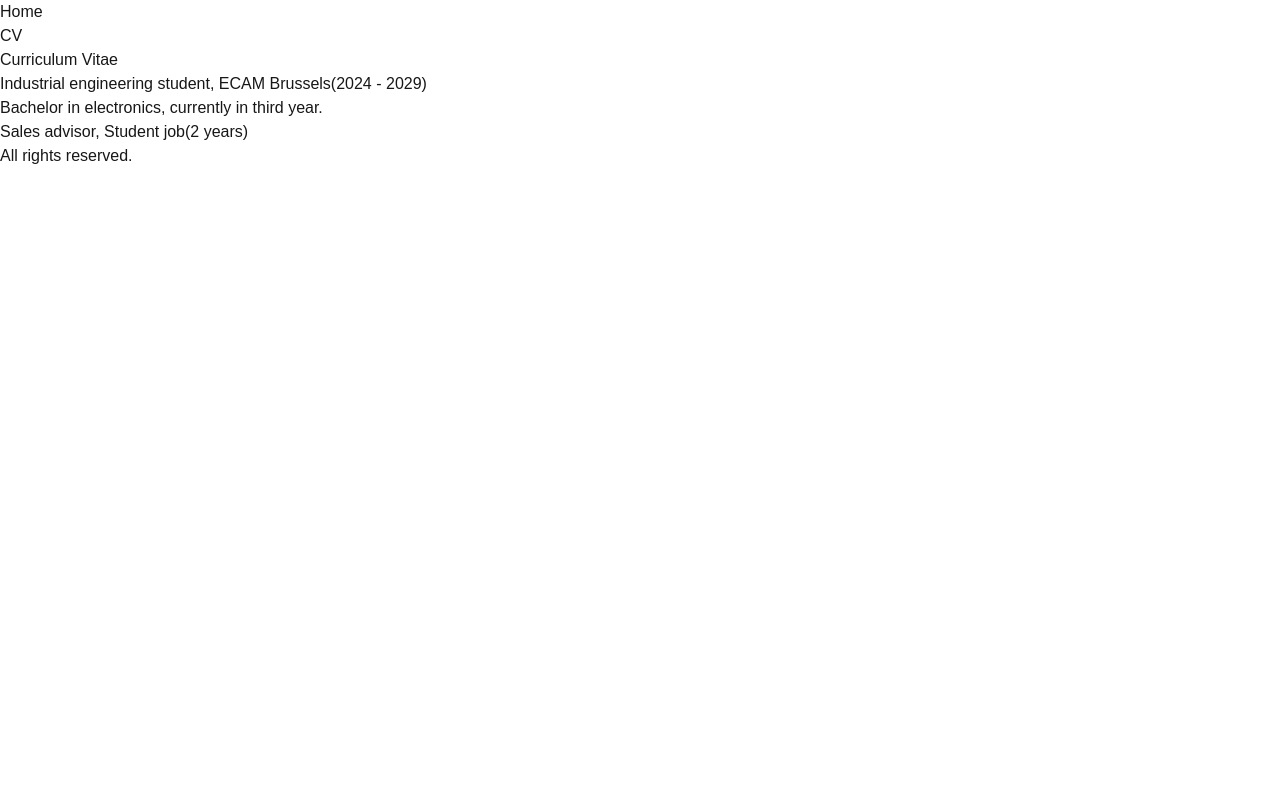
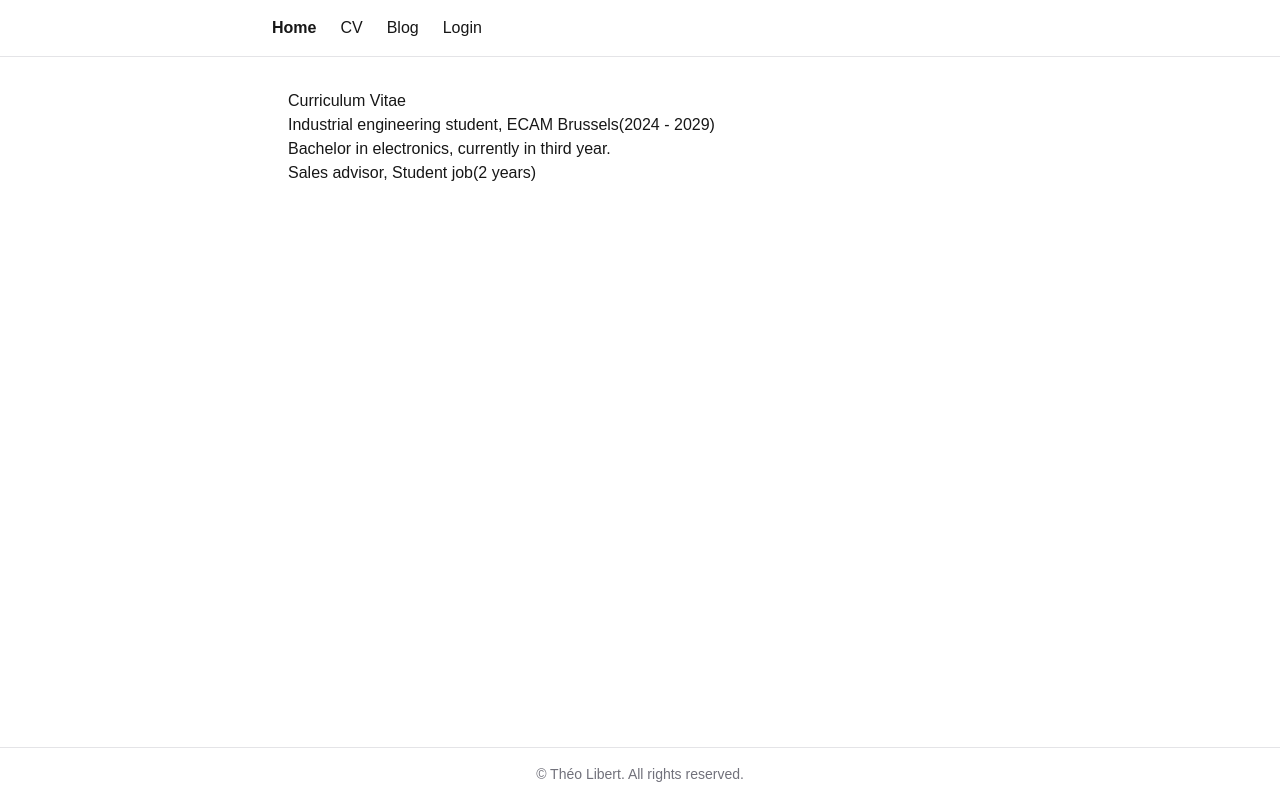
Before and after one commit to Theolibert-maker/site-perso, a Next.js app: page /cv in a window 1280 px wide. Built offline with nearby package versions, Linux system fonts and the light colour scheme.

Commit message:
Move navbar and footer into components

```diff
--- a/app/layout.tsx
+++ b/app/layout.tsx
@@ -1,8 +1,9 @@
 import type { Metadata } from "next";
 import { type ReactNode } from "react";
-import Link from "next/link";
 import { Geist, Geist_Mono } from "next/font/google";
 import "./globals.css";
+import Navbar from "@/components/Navbar";
+import Footer from "@/components/Footer";
 
 const geistSans = Geist({
   variable: "--font-geist-sans",
@@ -28,20 +29,11 @@ export default function RootLayout(props: LayoutProps) {
       className={`${geistSans.variable} ${geistMono.variable} h-full antialiased`}
     >
       <body className="min-h-full flex flex-col">
-        <nav>
-          <ul>
-            <li>
-              <Link href="/">Home</Link>
-            </li>
-            <li>
-              <Link href="/cv">CV</Link>
-            </li>
-          </ul>
-        </nav>
-        <main>{props.children}</main>
-        <footer>
-          <p>All rights reserved.</p>
-        </footer>
+        <Navbar />
+        <main className="mx-auto w-full max-w-3xl flex-1 p-4 sm:p-8">
+          {props.children}
+        </main>
+        <Footer />
       </body>
     </html>
   );
--- /dev/null
+++ b/components/Footer.tsx
@@ -0,0 +1,7 @@
+export default function Footer() {
+  return (
+    <footer className="border-t border-zinc-200 p-4 text-center text-sm text-zinc-500">
+      <p>© Théo Libert. All rights reserved.</p>
+    </footer>
+  );
+}
--- /dev/null
+++ b/components/Navbar.tsx
@@ -0,0 +1,30 @@
+import Link from "next/link";
+
+export default function Navbar() {
+  return (
+    <nav className="border-b border-zinc-200">
+      <ul className="mx-auto flex max-w-3xl flex-col gap-2 p-4 sm:flex-row sm:gap-6">
+        <li>
+          <Link href="/" className="font-semibold">
+            Home
+          </Link>
+        </li>
+        <li>
+          <Link href="/cv" className="hover:underline">
+            CV
+          </Link>
+        </li>
+        <li>
+          <Link href="/blog" className="hover:underline">
+            Blog
+          </Link>
+        </li>
+        <li>
+          <Link href="/login" className="hover:underline">
+            Login
+          </Link>
+        </li>
+      </ul>
+    </nav>
+  );
+}
```
